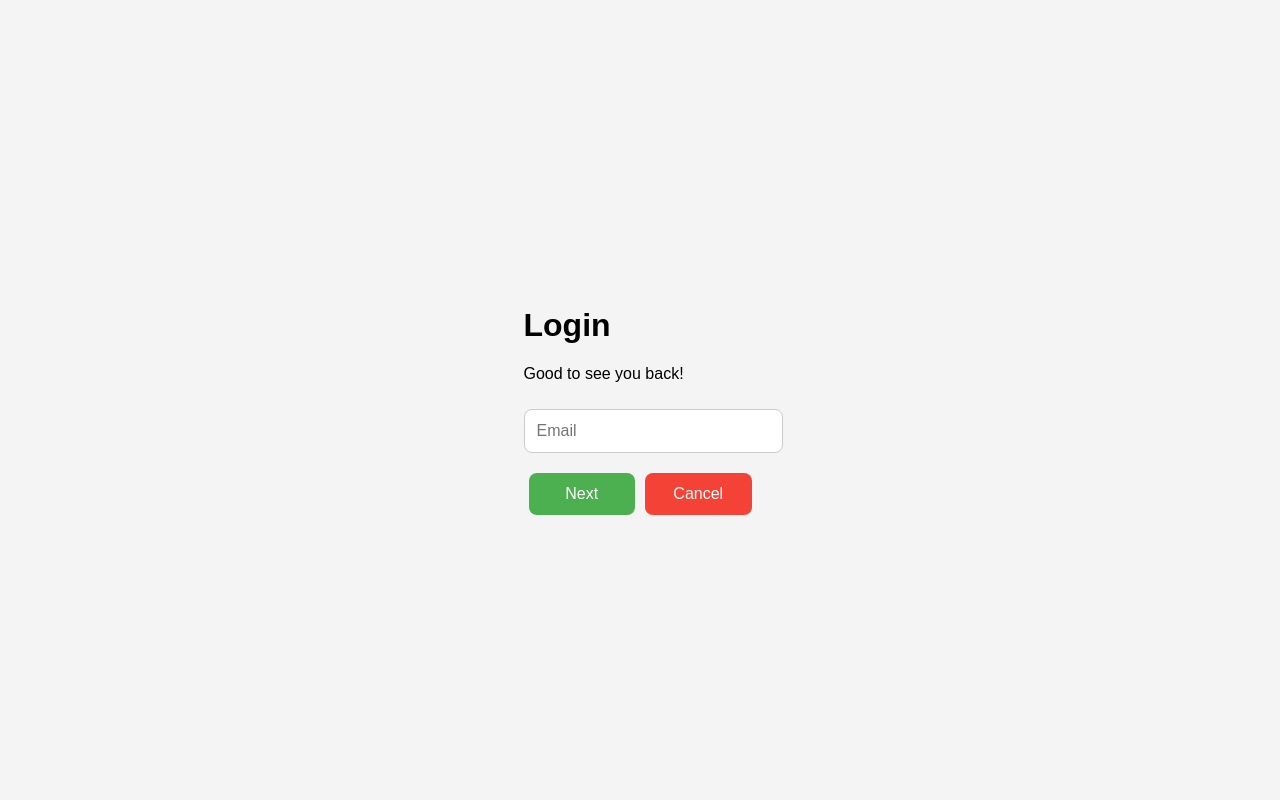
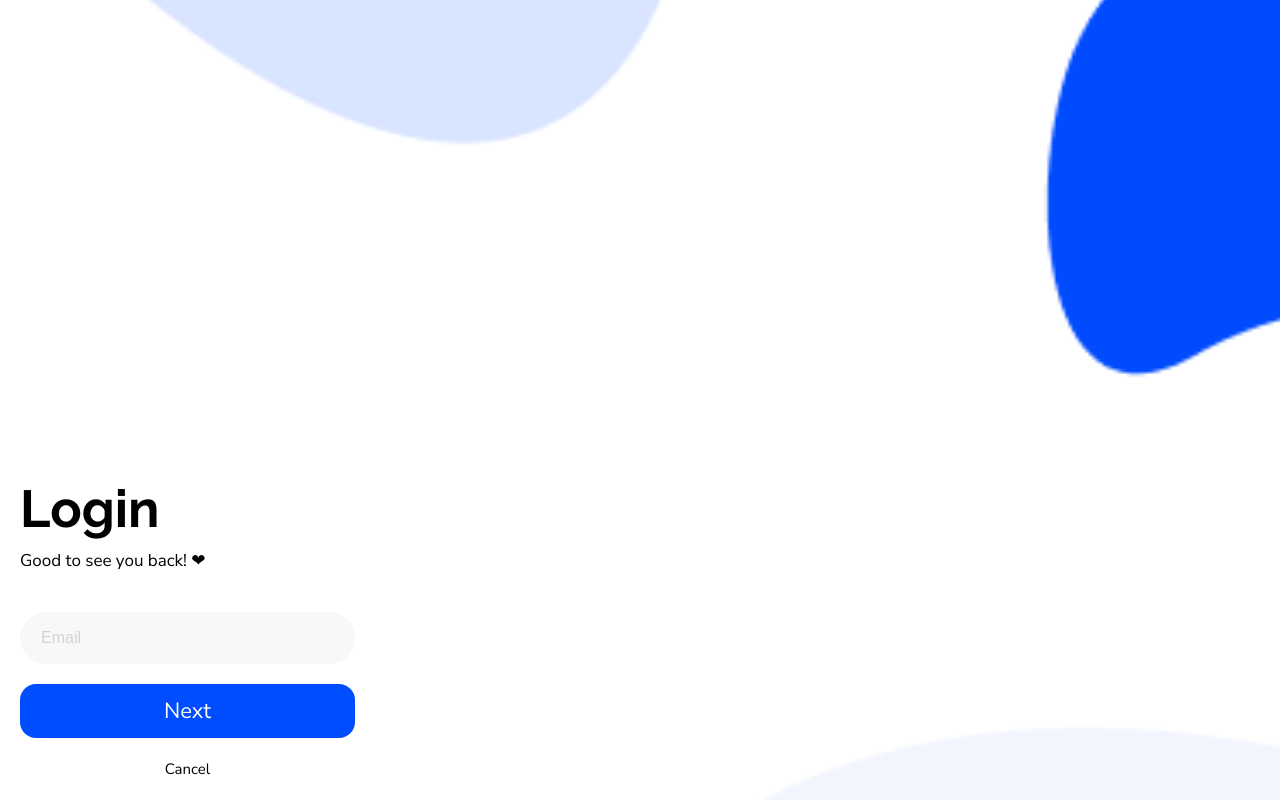
Before and after one commit to TeyJunChengLearn/SDproject, a Flask app: template templates/login.html in a window 1280 px wide. Run offline with Flask 3, Linux system fonts and the light colour scheme; the template is opened without the code that fills it, so the values that code supplies are empty.

Commit message:
feat: login.css + insertpassword.html & css

```diff
--- a/app.py
+++ b/app.py
@@ -168,7 +168,13 @@ class TradeStrategy(RequestStrategy):
 def index():
     return render_template('index.html')
 
+@app.route("/login")
+def login():
+    return render_template('login.html')
 
+@app.route("/insertpassword")
+def password():
+    return render_template('insertpassword.html')
 
 if __name__ == "__main__":
     with app.app_context():
--- a/static/stylesheets/login.css
+++ b/static/stylesheets/login.css
@@ -1,54 +1,108 @@
 body {
-    font-family: Arial, sans-serif;
-    background-color: #f4f4f4;
+  background-color: white;
+  margin: 0;
+  height: 100vh;
   display: flex;
-    justify-content: center;
-    align-items: center;
-    height: 100vh;
-    margin: 0;
+  justify-content: flex-start;
+  align-items: flex-end;
+  position: relative; /* Ensure body takes the whole space */
+  z-index: 1; /* Ensure content is above background */
 }
 
-  .container {
-    background-color: white;
-    padding: 30px 20px;
-    border-radius: 16px;
-    box-shadow: 0 4px 20px rgba(0,0,0,0.1);
-    width: 90%;
-    max-width: 400px;
-    text-align: center;
+.background {
+  display: flex;
+  justify-content: flex-start;
+  align-items: flex-end;
+  position: absolute; /* Ensures it's positioned behind the content */
+  top: 0;
+  left: 0;
+  width: 100vw; /* Full viewport width */
+  height: 100vh; /* Full viewport height */
+  overflow: hidden; /* Prevents overflow if the image is larger than the viewport */
+  z-index: 0; /* Ensures background is behind content */
+}
+
+.background img {
+  width: 100%; /* Stretches the image horizontally */
+  height: 100%; /* Stretches the image vertically */
+  object-fit: cover; /* Ensures the image covers the entire area without distortion */
+}
+
+.header {
+  margin-left: 20px; /* optional: give a little space from the very edge */
+  margin-bottom: 20px;
+  z-index: 2; /* Make sure header is on top */
+}
+
+h1 {
+  margin: 0;
+  font-family: 'Raleway', sans-serif;
+  font-size: 52px;
+  font-weight: 700px;
+}
+
+p {
+  margin: 10px 0 30px;
+  font-family: 'Nunito Sans', sans-serif;
+  font-size: 17px;
+  font-weight: 300px;
 }
 
 input[type="email"] {
   width: 100%;
-    padding: 12px;
+  max-width: 335px;
+  padding-top: 16px;
+  padding-left: 20px;
+  padding-right: 20px;
+  padding-bottom: 16px;
   margin-top: 10px;
-    border: 1px solid #ccc;
-    border-radius: 8px;
+  background-color: #f8f8f8;
+  border: 1px solid #f8f8f8;
+  border-radius: 60px;
   font-size: 16px;
+  gap: 10px;
+  box-sizing: border-box
 }
 
-  .buttons {
-    display: flex;
-    justify-content: space-between;
-    margin-top: 20px;
+input[type="email"]::placeholder {
+  color: #D2D2D2;
+  font-family: 'Poppins', sans-serif;
 }
 
-  button {
-    flex: 1;
-    padding: 12px;
-    font-size: 16px;
-    border: none;
-    border-radius: 8px;
-    cursor: pointer;
-    margin: 0 5px;
+.button {
+  display: flex;
+  flex-direction: column; /* stack vertically */
+  gap: 20px; /* space between the two buttons */
+  margin-top: 20px;
+  text-align: center;
+  z-index: 2; /* Make sure buttons are on top */
 }
 
 .next-btn {
-    background-color: #4CAF50;
+  padding: 12px 55px;
+  font-family: 'Nunito Sans', sans-serif;
+  font-size: 22px;
+  background-color: #004CFF;
   color: white;
+  border: none;
+  border-radius: 16px;
+  cursor: pointer;
+  justify-content: center; /* Center the text horizontally */
+  align-items: center; /* Center the text vertically */
+  gap: 8px; /* space between the text and icon */
+  width: 335px;
 }
 
 .cancel-btn {
-    background-color: #f44336;
-    color: white;
+  background: transparent;
+  border: none;
+  font-family: 'Nunito Sans', sans-serif;
+  font-size: 15px;
+  cursor: pointer;
+  display: flex;
+  gap: 8px;
+  justify-content: center; /* Center the text horizontally */
+  align-items: center; /* Center the text vertically */
+  gap: 8px; /* space between the text and icon */
+  width: 335px;
 }
--- a/templates/index.html
+++ b/templates/index.html
@@ -24,7 +24,7 @@
         </div>
         <div class="button">
             <button type="button" class="signup-btn" onclick="window.location.href='signup'">Let's get started</button>
-            <button type="button" class="login-btn" onclick="window.location.href='login.html'">I already have an account<i class="fas fa-arrow-right"></i></button>
+            <button type="button" class="login-btn" onclick="window.location.href='/login'">I already have an account<i class="fas fa-arrow-right"></i></button>
         </div>
     </div>
 </body>
--- a/templates/login.html
+++ b/templates/login.html
@@ -4,16 +4,26 @@
   <meta charset="UTF-8">
   <meta name="viewport" content="width=device-width, initial-scale=1.0"/>
   <link rel="stylesheet" href="{{ url_for('static', filename='stylesheets/login.css') }}">
+  <link rel="preconnect" href="https://fonts.googleapis.com">
+    <link rel="preconnect" href="https://fonts.gstatic.com" crossorigin>
+    <link href="https://fonts.googleapis.com/css2?family=Nunito+Sans:ital,opsz,wght@0,6..12,200..1000;1,6..12,200..1000&display=swap" rel="stylesheet">
+    <link rel="preconnect" href="https://fonts.googleapis.com">
+    <link rel="preconnect" href="https://fonts.gstatic.com" crossorigin>
+    <link href="https://fonts.googleapis.com/css2?family=Nunito+Sans:ital,opsz,wght@0,6..12,200..1000;1,6..12,200..1000&family=Raleway:ital,wght@0,100..900;1,100..900&display=swap" rel="stylesheet">
+    <link rel="stylesheet" href="https://cdnjs.cloudflare.com/ajax/libs/font-awesome/6.4.0/css/all.min.css">
   <title>Login</title>
 </head>
 <body>
+  <div class="background">
+    <img src="static/bubbles.png" alt="background" />
+  </div>
   <div class="header">
     <h1>Login</h1>
-    <p>Good to see you back!</p>
+    <p>Good to see you back! ❤</p>
     <form action="/login" method="POST">
       <input type="email" id="email" name="email" placeholder="Email" required />
-      <div class="buttons">
-        <button type="submit" class="next-btn">Next</button>
+      <div class="button">
+        <button type="button" class="next-btn" onclick="window.location.href='/insertpassword'">Next</button>
         <button type="button" class="cancel-btn" onclick="window.location.href='/'">Cancel</button>
       </div>
     </form>
```
Also changed, not shown: static/stylesheets/password.css (added, +149 -0 lines), templates/insertpassword.html (added, +117 -0 lines), static/bubblepass.png (added), static/bubbles.png (added), static/profile.png (added). Lines whose indentation alone changed are shown as unchanged.
